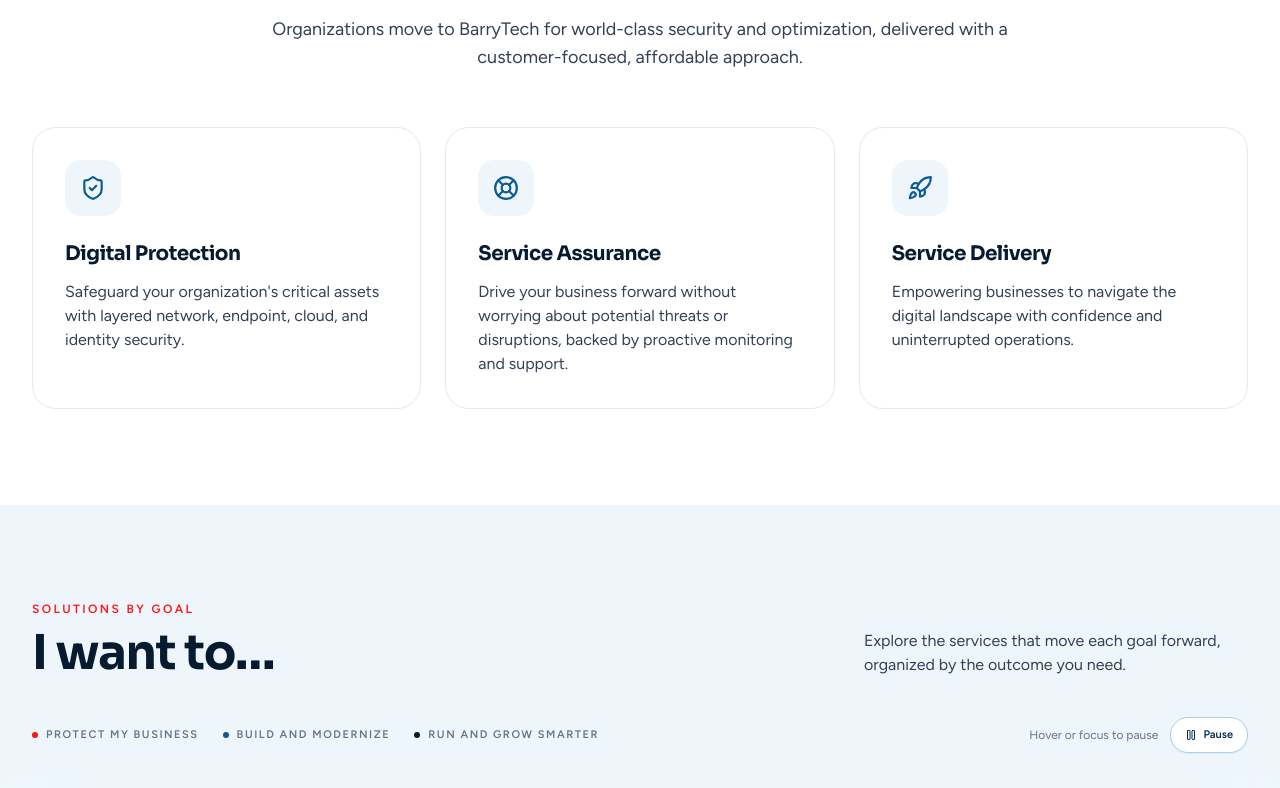
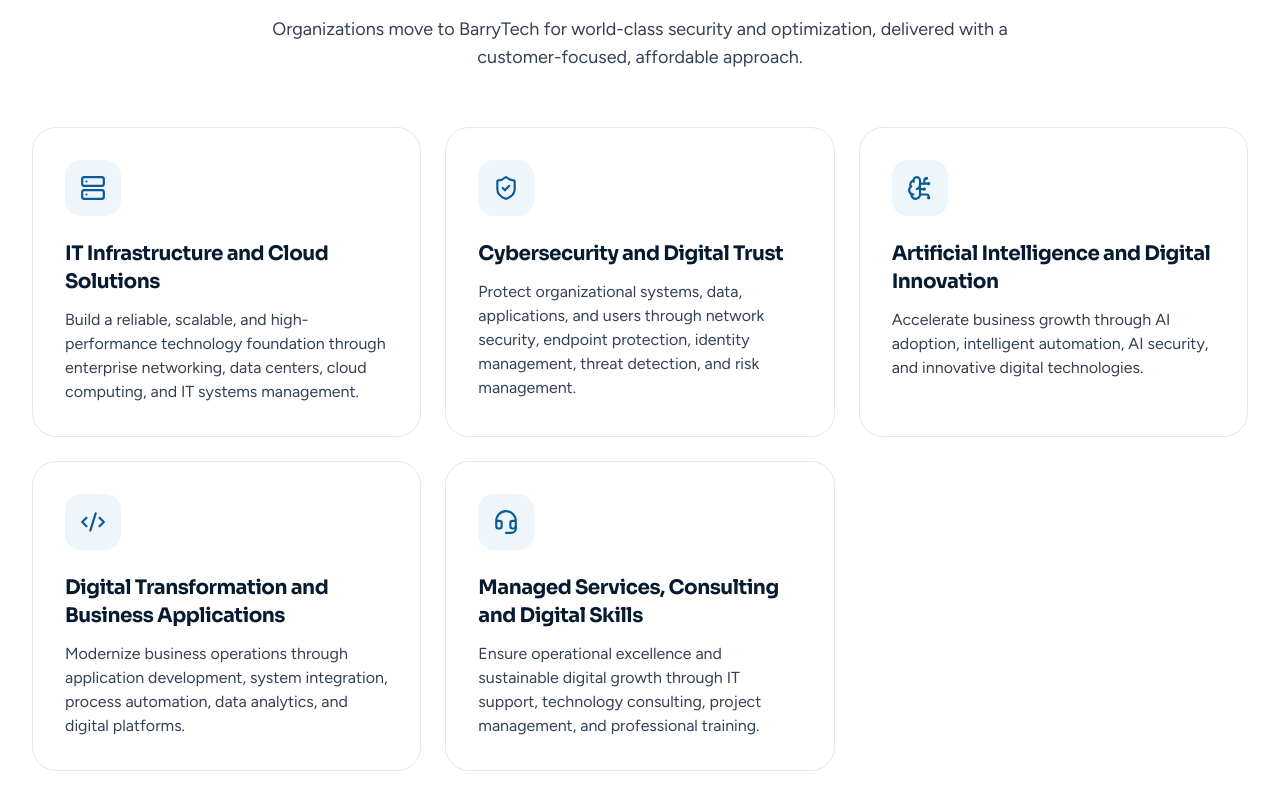
Before and after one commit to Deorum-1/Barrytech_Website, a React (Vite) app: page / in a window 1280 px wide. Shown: the part 989-1777 px from the top of the page. Built offline with nearby package versions, Linux system fonts and the light colour scheme.

Commit message:
feat(home): replace our promise pillars with the five key areas

```diff
--- a/src/pages/Home.jsx
+++ b/src/pages/Home.jsx
@@ -1,5 +1,5 @@
 import { Link } from 'react-router-dom'
-import { ArrowRight, Check, LifeBuoy, MessageCircle, Phone, Rocket, ShieldCheck } from 'lucide-react'
+import { ArrowRight, Check, MessageCircle, Phone } from 'lucide-react'
 import Hero from '../components/Hero.jsx'
 import Reveal from '../components/Reveal.jsx'
 import Icon from '../components/Icon.jsx'
@@ -19,10 +19,13 @@
 import aiAutomation from '../assets/images/ai-automation.jpg'
 import itRoadmap from '../assets/images/it-roadmap.jpg'
 
-const pillars = [
-  [ShieldCheck, 'Digital Protection', "Safeguard your organization's critical assets with layered network, endpoint, cloud, and identity security."],
-  [LifeBuoy, 'Service Assurance', 'Drive your business forward without worrying about potential threats or disruptions, backed by proactive monitoring and support.'],
-  [Rocket, 'Service Delivery', 'Empowering businesses to navigate the digital landscape with confidence and uninterrupted operations.'],
+// The five key areas that enable digital success (our promise section)
+const keyAreas = [
+  ['Server', 'IT Infrastructure and Cloud Solutions', 'Build a reliable, scalable, and high-performance technology foundation through enterprise networking, data centers, cloud computing, and IT systems management.'],
+  ['ShieldCheck', 'Cybersecurity and Digital Trust', 'Protect organizational systems, data, applications, and users through network security, endpoint protection, identity management, threat detection, and risk management.'],
+  ['BrainCircuit', 'Artificial Intelligence and Digital Innovation', 'Accelerate business growth through AI adoption, intelligent automation, AI security, and innovative digital technologies.'],
+  ['Code2', 'Digital Transformation and Business Applications', 'Modernize business operations through application development, system integration, process automation, data analytics, and digital platforms.'],
+  ['Headset', 'Managed Services, Consulting and Digital Skills', 'Ensure operational excellence and sustainable digital growth through IT support, technology consulting, project management, and professional training.'],
 ]
 
 const wants = [
@@ -78,10 +81,12 @@
           <p className="mt-5 text-lg">Organizations move to BarryTech for world-class security and optimization, delivered with a customer-focused, affordable approach.</p>
         </Reveal>
         <div className="mt-14 grid gap-6 sm:grid-cols-2 lg:grid-cols-3">
-          {pillars.map(([I, t, d], n) => (
-            <Reveal key={t} delay={n * 0.1} className="h-full">
+          {keyAreas.map(([icon, t, d], n) => (
+            <Reveal key={t} delay={n * 0.08} className="h-full">
               <div className="group h-full rounded-3xl border border-slate-200 p-8 transition duration-300 hover:-translate-y-1 hover:border-hot hover:shadow-xl">
-                <span className="grid h-14 w-14 place-items-center rounded-2xl bg-brand-50 text-brand transition group-hover:bg-hot group-hover:text-white"><I size={26} /></span>
+                <span className="grid h-14 w-14 place-items-center rounded-2xl bg-brand-50 text-brand transition group-hover:bg-hot group-hover:text-white">
+                  <Icon name={icon} size={26} />
+                </span>
                 <h3 className="mt-6 text-xl font-bold">{t}</h3>
                 <p className="mt-3">{d}</p>
               </div>
```
